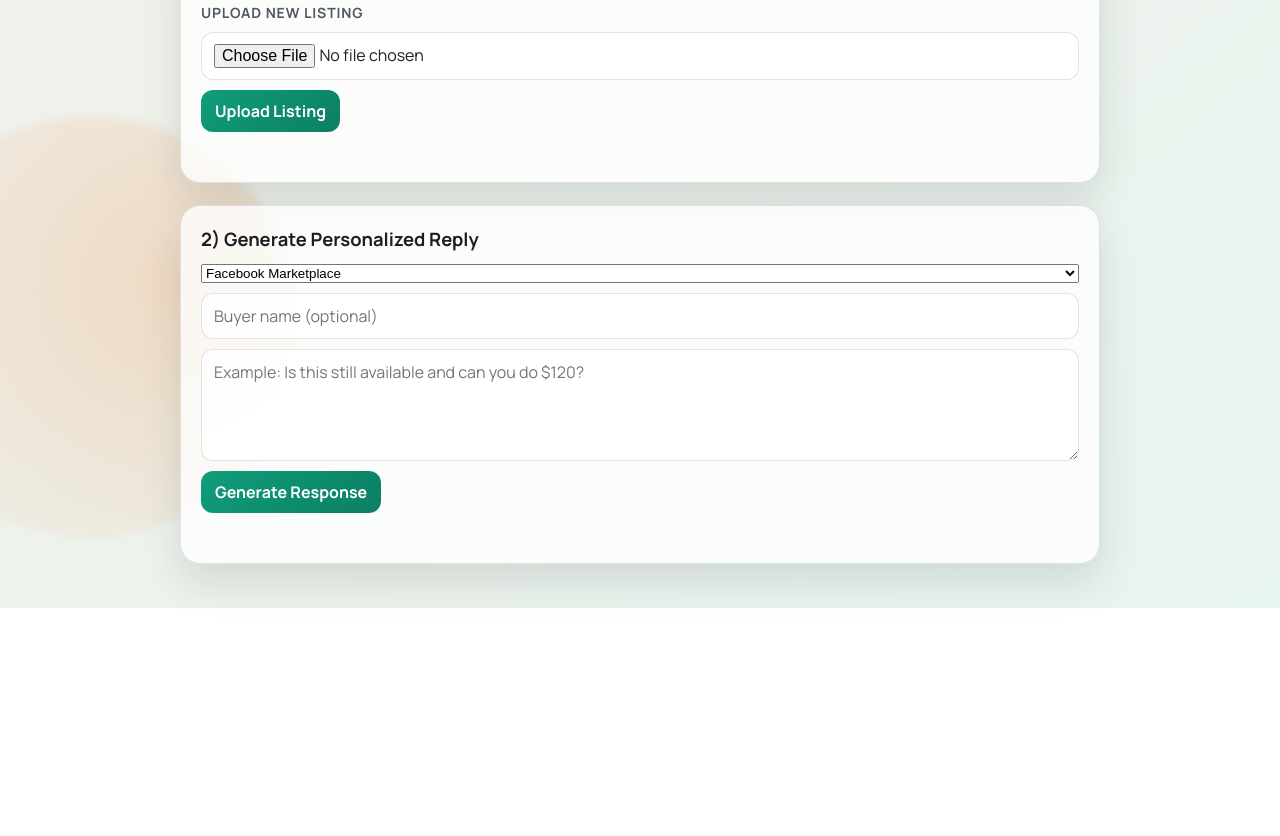
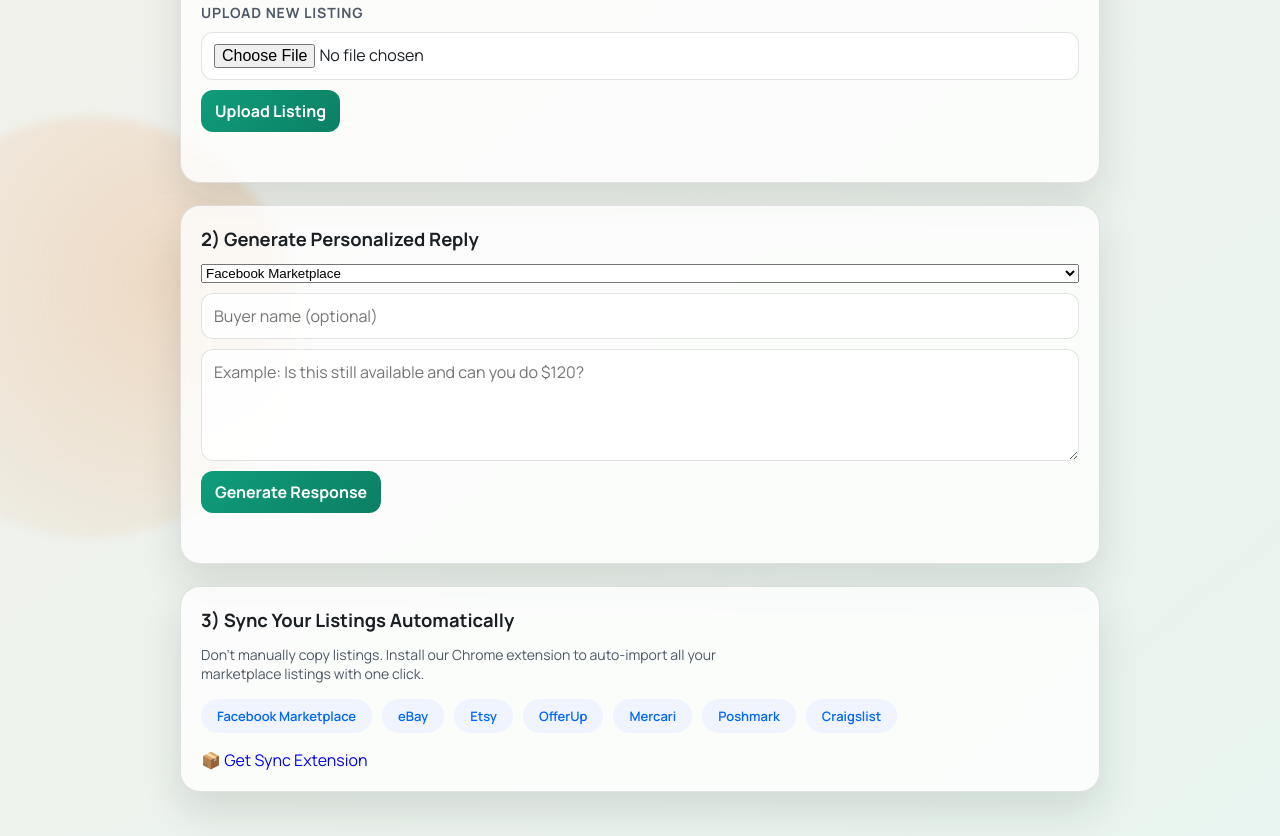
Before and after one commit to gigidyjnb-dev/Auto-Responder, a website: page public/index.html in a window 1280 px wide. Shown: the part 443-1279 px from the top of the page. Before the commit the page ends 1051 px from the top, so only its background shows below. Drawn offline with Linux system fonts and the light colour scheme; no server answers.

Commit message:
Improve extension discoverability and deployment
- Add nav link to Sync Extension page (extension.html)
- Add prominent CTA section on homepage to download extension
- Add CSS for platform badges on main page
- Add postinstall script to build extension zip automatically on deploy
- Add build:ext script for manual extension packaging

```diff
--- a/package.json
+++ b/package.json
@@ -14,7 +14,8 @@
     "test": "node --test tests",
     "db:backup": "node scripts/db-backup.js",
     "db:restore": "node scripts/db-restore.js",
-    "build:ext": "node scripts/build-extension.js"
+    "build:ext": "node scripts/build-extension.js",
+    "postinstall": "node scripts/build-extension.js"
   },
   "dependencies": {
     "better-sqlite3": "^11.8.1",
--- a/public/index.html
+++ b/public/index.html
@@ -16,11 +16,12 @@
     <div class="bg-shape shape-a"></div>
     <div class="bg-shape shape-b"></div>
 
-    <nav class="topnav">
-      <a href="/" class="active">Respond</a>
-      <a href="/admin.html">Admin Queue</a>
-      <a href="/setup-status.html">Setup Status</a>
-    </nav>
+   <nav class="topnav">
+       <a href="/">Respond</a>
+       <a href="/admin.html">Admin Queue</a>
+       <a href="/setup-status.html">Setup Status</a>
+       <a href="/extension.html">Sync Extension</a>
+     </nav>
 
     <main class="page">
       <header class="hero">
@@ -84,7 +85,26 @@
         <div id="responseStatus" class="status"></div>
         <pre id="responseBox" class="summary hidden"></pre>
       </section>
-    </main>
+
+      <section class="card">
+        <h2>3) Sync Your Listings Automatically</h2>
+        <p class="subtitle" style="font-size: 14px; margin-bottom: 16px;">
+          Don't manually copy listings. Install our Chrome extension to auto-import all your marketplace listings with one click.
+        </p>
+        <div class="platform-grid" style="margin: 16px 0;">
+          <div class="platform-badge">Facebook Marketplace</div>
+          <div class="platform-badge">eBay</div>
+          <div class="platform-badge">Etsy</div>
+          <div class="platform-badge">OfferUp</div>
+          <div class="platform-badge">Mercari</div>
+          <div class="platform-badge">Poshmark</div>
+          <div class="platform-badge">Craigslist</div>
+        </div>
+        <a href="/extension.html" class="btn-primary" style="display: inline-block; text-decoration: none;">
+          📦 Get Sync Extension
+        </a>
+      </section>
+     </main>
 
     <script src="/script.js"></script>
   </body>
--- a/public/styles.css
+++ b/public/styles.css
@@ -288,3 +288,20 @@ button:disabled {
     border-radius: 16px;
   }
 }
+
+/* Extension syncing section */
+.platform-grid {
+  display: flex;
+  flex-wrap: wrap;
+  gap: 10px;
+  margin-top: 12px;
+  margin-bottom: 12px;
+}
+.platform-badge {
+  background: #f0f4ff;
+  color: #0066ff;
+  padding: 8px 16px;
+  border-radius: 20px;
+  font-weight: 600;
+  font-size: 13px;
+}
```
